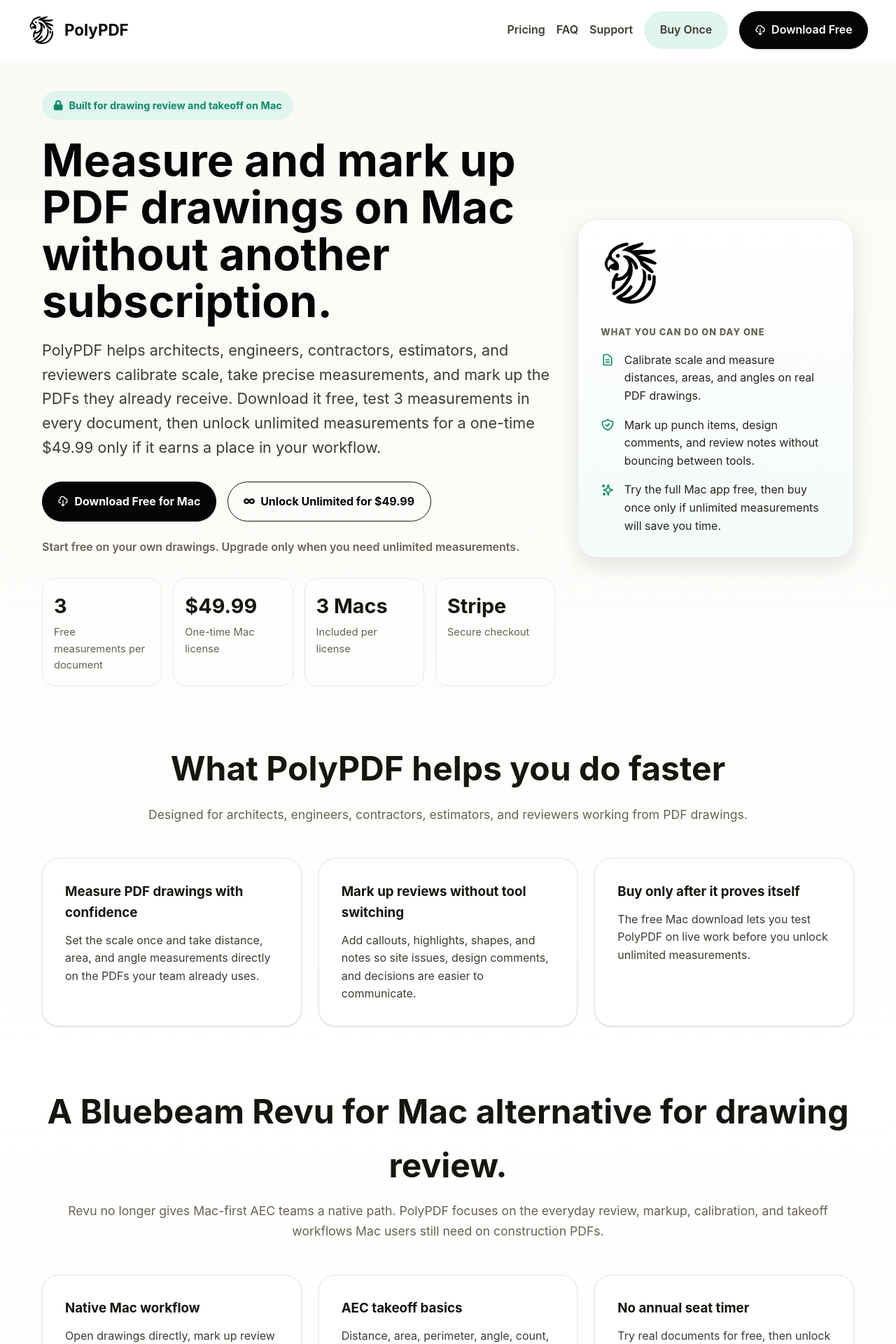
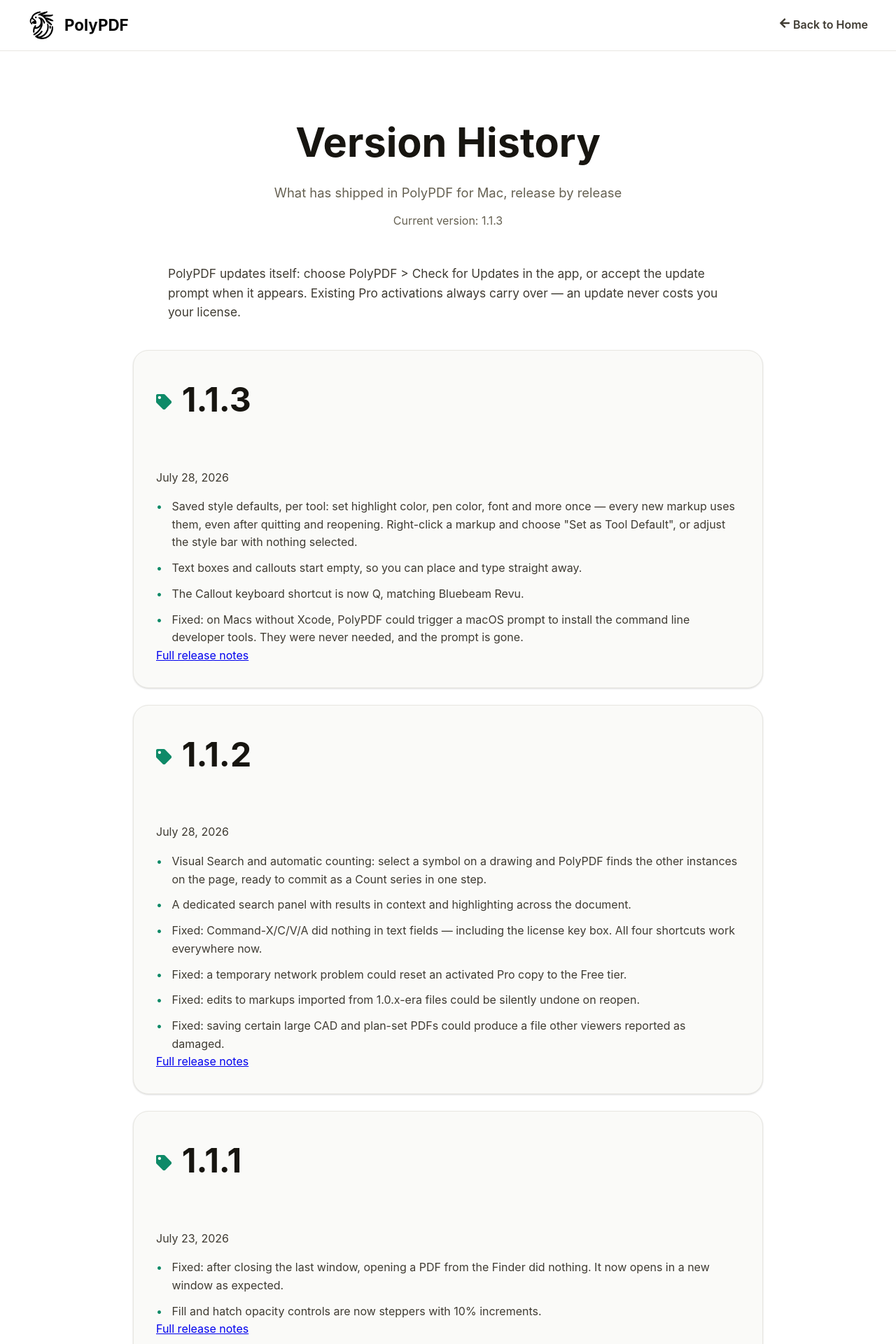
Before and after one commit to mohammedbala/polypdf_site, a React (Create React App) app: page /versions in a window 1280 px wide. Before the commit this address led to /. Shown: the top 1920 px of the page at 70% size. Built offline with nearby package versions, Linux system fonts and the light colour scheme.

Commit message:
Add /versions: version history page
Release-by-release history sourced from the shipped release notes (each entry
links to the full notes under /downloads/) with dates from the Sparkle feed.
Linked from the Home footer.

Co-Authored-By: Claude Opus 4.8 <noreply@anthropic.com>

```diff
--- a/src/App.js
+++ b/src/App.js
@@ -8,6 +8,7 @@ import Refund from './components/Refund';
 import Support from './components/Support';
 import WindowsPreview from './components/WindowsPreview';
 import Terms from './components/Terms';
+import VersionHistory from './components/VersionHistory';
 import './App.css';
 
 const App = () => {
@@ -23,6 +24,7 @@ const App = () => {
           <Route path="/support" element={<Support />} />
           <Route path="/windows" element={<WindowsPreview />} />
           <Route path="/terms" element={<Terms />} />
+          <Route path="/versions" element={<VersionHistory />} />
           <Route path="*" element={<Navigate to="/" replace />} />
         </Routes>
       </div>
--- a/src/components/Home.js
+++ b/src/components/Home.js
@@ -460,6 +460,7 @@ const Home = () => {
               <Link to="/buy">Buy Once</Link>
               <Link to="/windows">Windows Preview</Link>
               <Link to="/support">Support</Link>
+              <Link to="/versions">Version History</Link>
               <Link to="/refund">Refund Policy</Link>
               <Link to="/terms">Terms</Link>
               <Link to="/privacy">Privacy</Link>
--- /dev/null
+++ b/src/components/VersionHistory.js
@@ -0,0 +1,165 @@
+import React, { useEffect } from 'react';
+import { Link } from 'react-router-dom';
+import { motion } from 'framer-motion';
+import { FaArrowLeft, FaTag } from 'react-icons/fa';
+import parrotIcon from '../assets/polypdf_icon.png';
+
+// Every entry is derived from the release notes actually shipped with that version (the canonical
+// files served under /downloads/) and the Sparkle feed's publication dates. Add new versions at the
+// TOP; link `notes` to the full release-notes page when one exists.
+const releases = [
+  {
+    version: '1.1.3',
+    date: 'July 28, 2026',
+    notes: '/downloads/PolyPDFMac-v1.1.3-8.html',
+    highlights: [
+      'Saved style defaults, per tool: set highlight color, pen color, font and more once — every new markup uses them, even after quitting and reopening. Right-click a markup and choose "Set as Tool Default", or adjust the style bar with nothing selected.',
+      'Text boxes and callouts start empty, so you can place and type straight away.',
+      'The Callout keyboard shortcut is now Q, matching Bluebeam Revu.',
+      'Fixed: on Macs without Xcode, PolyPDF could trigger a macOS prompt to install the command line developer tools. They were never needed, and the prompt is gone.'
+    ]
+  },
+  {
+    version: '1.1.2',
+    date: 'July 28, 2026',
+    notes: '/downloads/PolyPDFMac-v1.1.2-7.html',
+    highlights: [
+      'Visual Search and automatic counting: select a symbol on a drawing and PolyPDF finds the other instances on the page, ready to commit as a Count series in one step.',
+      'A dedicated search panel with results in context and highlighting across the document.',
+      'Fixed: Command-X/C/V/A did nothing in text fields — including the license key box. All four shortcuts work everywhere now.',
+      'Fixed: a temporary network problem could reset an activated Pro copy to the Free tier.',
+      'Fixed: edits to markups imported from 1.0.x-era files could be silently undone on reopen.',
+      'Fixed: saving certain large CAD and plan-set PDFs could produce a file other viewers reported as damaged.'
+    ]
+  },
+  {
+    version: '1.1.1',
+    date: 'July 23, 2026',
+    notes: '/downloads/PolyPDFMac-v1.1.1-6.html',
+    highlights: [
+      'Fixed: after closing the last window, opening a PDF from the Finder did nothing. It now opens in a new window as expected.',
+      'Fill and hatch opacity controls are now steppers with 10% increments.'
+    ]
+  },
+  {
+    version: '1.1.0',
+    date: 'July 19, 2026',
+    notes: '/downloads/PolyPDFMac-v1.1.0-5.html',
+    highlights: [
+      'A major new foundation for PolyPDF, verified against the ISO 32000-2 PDF standard.',
+      'Measurements and takeoff: calibrate a sheet once, measure lengths, areas, and counts, and pull totals into a takeoff worksheet.',
+      'Full markup set: clouds, callouts, hatches, industry line styles, stamps, snapshots, and built-in symbol tool sets.',
+      'Compare Documents: differences between two revisions arrive as editable revision-cloud markups.',
+      'OCR for scanned sheets, including rotated labels on plan sets.',
+      'Forms and digital signatures, Bates numbering, watermarks, flatten, page operations, and true content-removing redaction.'
+    ]
+  },
+  {
+    version: '1.0.1 – 1.0.3',
+    date: 'April 27, 2026',
+    notes: null,
+    highlights: [
+      'Maintenance releases for the original native Mac app.'
+    ]
+  },
+  {
+    version: '1.0.0',
+    date: 'April 2026',
+    notes: null,
+    highlights: [
+      'Initial release of PolyPDF for Mac.'
+    ]
+  }
+];
+
+const VersionHistory = () => {
+  useEffect(() => {
+    window.scrollTo(0, 0);
+  }, []);
+
+  return (
+    <div className="legal-page version-history">
+      <header className="legal-header">
+        <nav className="nav container">
+          <Link to="/" className="logo">
+            <img src={parrotIcon} alt="PolyPDF" />
+            <span>PolyPDF</span>
+          </Link>
+          <Link to="/" className="back-link">
+            <FaArrowLeft /> Back to Home
+          </Link>
+        </nav>
+      </header>
+
+      <motion.main
+        className="legal-content"
+        initial={{ opacity: 0, y: 20 }}
+        animate={{ opacity: 1, y: 0 }}
+        transition={{ duration: 0.5 }}
+      >
+        <div className="container">
+          <div className="legal-hero">
+            <h1>Version History</h1>
+            <p className="legal-subtitle">What has shipped in PolyPDF for Mac, release by release</p>
+            <p className="last-updated">Current version: 1.1.3</p>
+          </div>
+
+          <div className="legal-intro">
+            <p>
+              PolyPDF updates itself: choose PolyPDF &gt; Check for Updates in the app, or accept the
+              update prompt when it appears. Existing Pro activations always carry over — an update
+              never costs you your license.
+            </p>
+          </div>
+
+          <div className="legal-sections">
+            {releases.map((release, index) => (
+              <motion.section
+                key={release.version}
+                className="legal-section"
+                initial={{ opacity: 0, y: 20 }}
+                whileInView={{ opacity: 1, y: 0 }}
+                viewport={{ once: true }}
+                transition={{ delay: index * 0.06 }}
+              >
+                <div className="section-header">
+                  <div className="section-icon"><FaTag /></div>
+                  <h2>{release.version}</h2>
+                </div>
+                <p className="last-updated">{release.date}</p>
+                <ul className="section-content">
+                  {release.highlights.map((item) => (
+                    <li key={item}>{item}</li>
+                  ))}
+                </ul>
+                {release.notes && (
+                  <p>
+                    <a href={release.notes} target="_blank" rel="noopener noreferrer">
+                      Full release notes
+                    </a>
+                  </p>
+                )}
+              </motion.section>
+            ))}
+          </div>
+        </div>
+      </motion.main>
+
+      <footer className="legal-footer">
+        <div className="container">
+          <div className="footer-content">
+            <p>&copy; 2026 PolyPDF. All rights reserved.</p>
+            <div className="footer-links">
+              <Link to="/">Home</Link>
+              <Link to="/support">Support</Link>
+              <Link to="/terms">Terms of Use</Link>
+              <Link to="/privacy">Privacy Policy</Link>
+            </div>
+          </div>
+        </div>
+      </footer>
+    </div>
+  );
+};
+
+export default VersionHistory;
```
